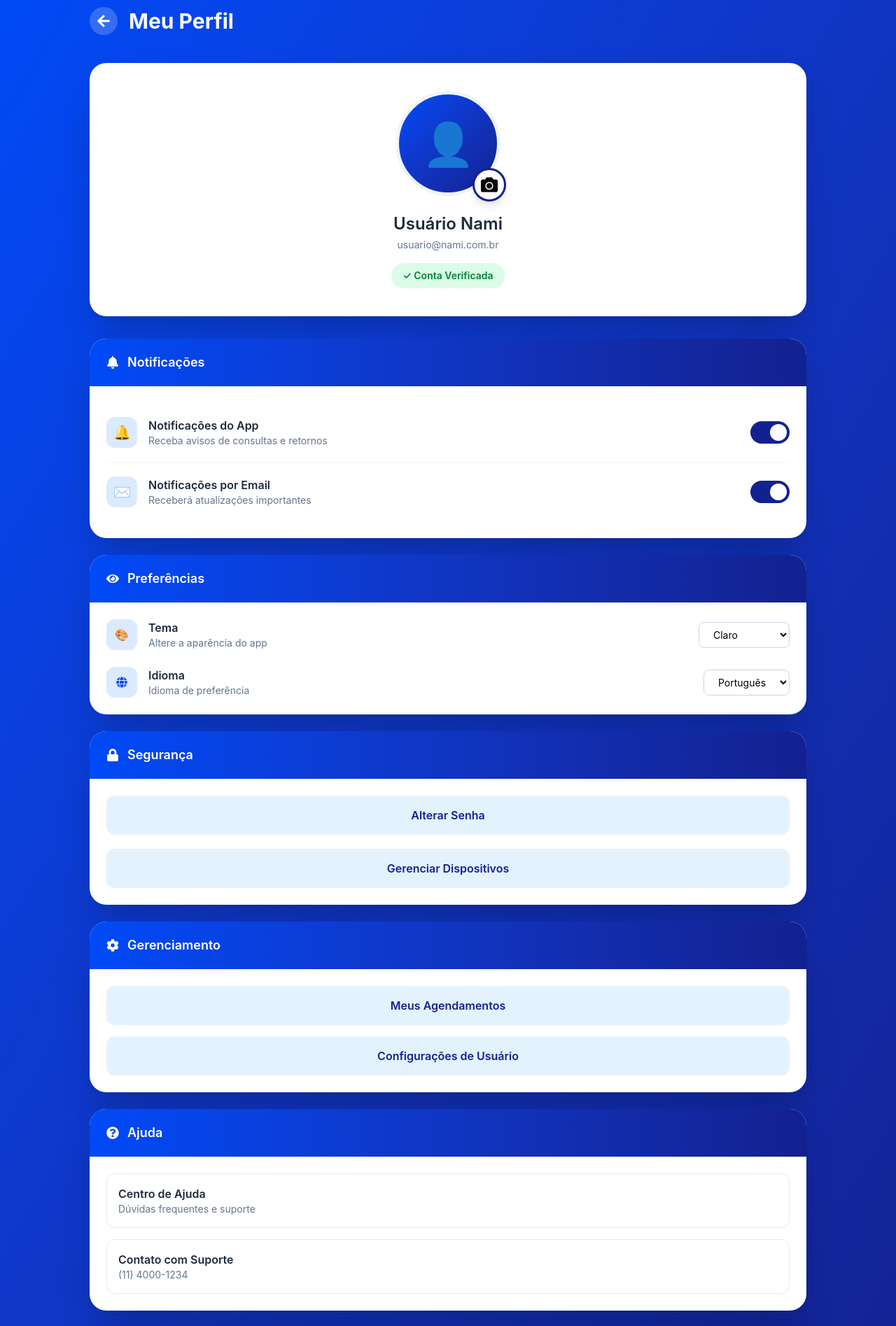
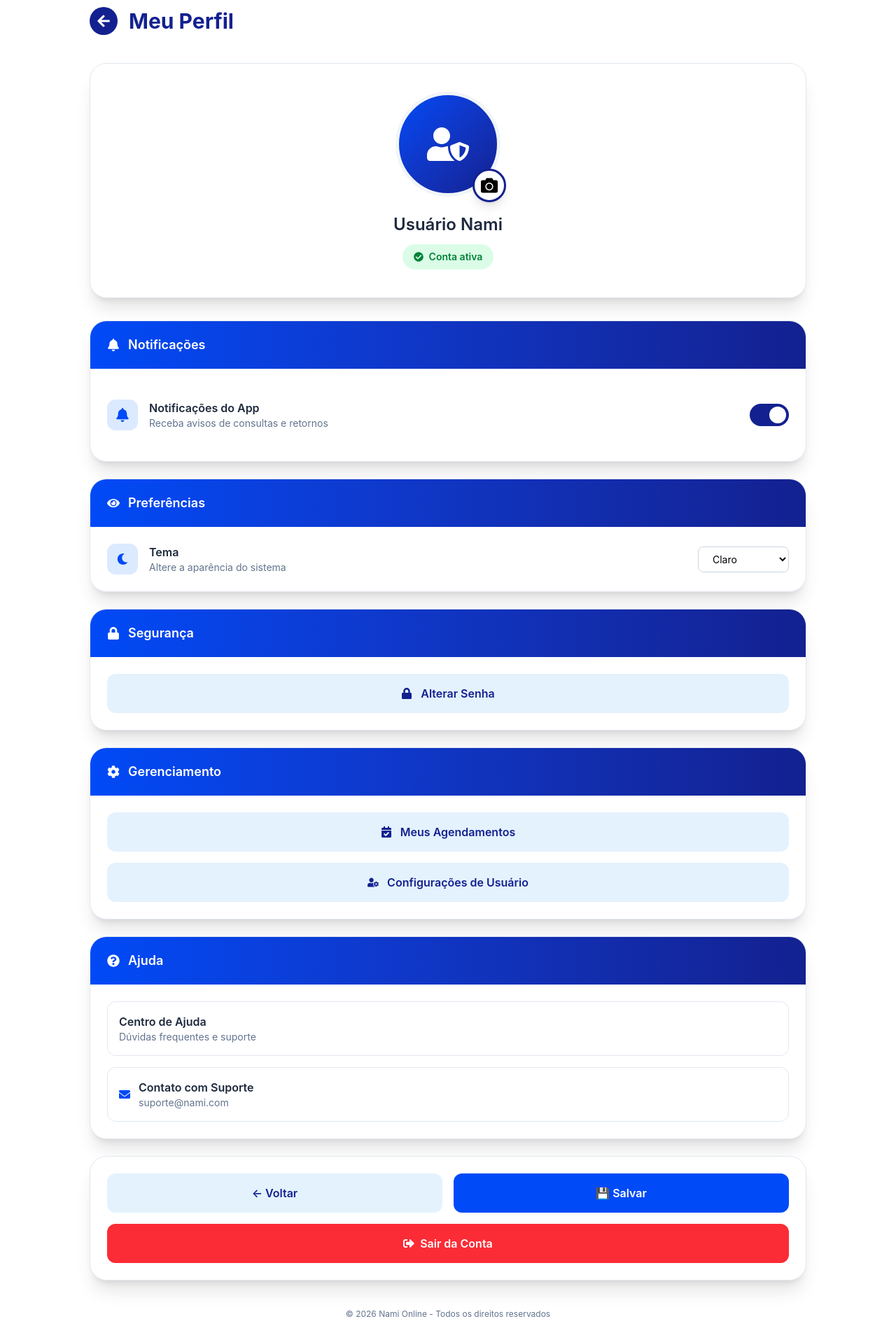
Before and after one commit to saamueldev/NamiOnline, a React (Vite) app in the folder NamiOnline/: page /perfil in a window 1280 px wide. Shown: the part 120-2015 px from the top of the page at 70% size. Built offline with nearby package versions, Linux system fonts and the light colour scheme.

Commit message:
telas que faltaram e adaptadas para tailwind e remoção de cada função dificil

```diff
--- a/NamiOnline/src/App.jsx
+++ b/NamiOnline/src/App.jsx
@@ -21,6 +21,7 @@ import TelaAgendarRetorno from './pages/user/TelaAgendarRetorno';
 import ExamesPaciente from './pages/user/Exames';
 import AgendarExamePaciente from './pages/user/AgendarExame';
 import ModalSolicitacaoSucesso from './pages/user/ModalSolicitacaoSucesso';
+import TelaNotificacoes from "./pages/user/TelaNotificacoes";
 
 // --- COMPONENTES do ADMINISTRADOR (ADM) ---
 import TelaInicialAdmin from './pages/adm/TelaInicialAdmin';
@@ -34,6 +35,7 @@ import TelaNoticiasAdmin from './pages/adm/TelaNoticiasAdmin';
 import TelaEventosAdmin from './pages/adm/TelaEventosAdmin';
 import AprovarGuia from './pages/adm/AprovarGuia';
 import ConsultaDia from "./pages/adm/AdminConsultaDia"
+import CentralAjuda from './pages/user/CentralAjuda'
 
 function App() {
   const tipoUsuario = "user"; // ou "admin"
@@ -55,6 +57,9 @@ function App() {
           <Route path="/home" element={<TelaInicial />} />
           <Route path="/perfil" element={<TelaPerfil />} />
           <Route path="/perfil/configuracoes" element={<TelaConfiguracaoUsuario />} />
+          <Route path="/notificacoes" element={<TelaNotificacoes />} />
+          <Route path="/central-ajuda" element={<CentralAjuda />} />
+
 
           {/* Consultas e Retornos */}
           <Route path="/meus-agendamentos" element={<TelaAgendamentos />} />
--- a/NamiOnline/src/components/BarraNavegacao.jsx
+++ b/NamiOnline/src/components/BarraNavegacao.jsx
@@ -23,7 +23,11 @@ const BarraNavegacao = ({ tipoUsuario = "user" }) => {
   };
 
   const handleNotificacaoClick = () => {
-    navigate("/notificacoes");
+    if (tipoUsuario === "admin") {
+      navigate("/admin/notificacoes");
+    } else {
+      navigate("/notificacoes");
+    }
   };
 
   const handleBusca = (e) => {
--- /dev/null
+++ b/NamiOnline/src/pages/user/CentralAjuda.jsx
@@ -0,0 +1,85 @@
+import { useNavigate } from 'react-router-dom'
+import {
+  FaArrowLeft,
+  FaQuestionCircle
+} from 'react-icons/fa'
+
+export default function CentralAjuda() {
+  const navigate = useNavigate()
+
+  const perguntas = [
+    {
+      pergunta: 'Como agendar uma consulta?',
+      resposta:
+        'Vá até a tela inicial e clique em "Agendar Consulta".',
+    },
+    {
+      pergunta: 'Como visualizar meus exames?',
+      resposta:
+        'Acesse a aba de exames no menu principal.',
+    },
+    {
+      pergunta: 'Como alterar minha senha?',
+      resposta:
+        'Entre na seção Segurança dentro do perfil.',
+    },
+    {
+      pergunta: 'Como cancelar um agendamento?',
+      resposta:
+        'Abra "Meus Agendamentos" e clique em cancelar.',
+    },
+    {
+      pergunta: 'Como falar com o suporte?',
+      resposta:
+        'Envie um email para suporte@nami.com.',
+    },
+  ]
+
+  return (
+    <div className="min-h-screen bg-[#f5f7ff] px-5 py-10">
+
+      <div className="mx-auto max-w-4xl">
+
+        {/* HEADER */}
+        <div className="mb-8 flex items-center gap-4">
+
+          <button
+            onClick={() => navigate('/perfil')}
+            className="flex h-10 w-10 items-center justify-center rounded-full bg-[#132190] text-white transition hover:bg-[#004AF7]"
+          >
+            <FaArrowLeft />
+          </button>
+
+          <h1 className="text-3xl font-bold text-[#132190]">
+            Central de Ajuda
+          </h1>
+        </div>
+
+        {/* LISTA */}
+        <div className="space-y-5">
+
+          {perguntas.map((item, index) => (
+            <div
+              key={index}
+              className="rounded-2xl bg-white p-6 shadow-lg"
+            >
+              <div className="mb-3 flex items-center gap-3 text-[#132190]">
+                <FaQuestionCircle />
+
+                <h2 className="text-lg font-semibold">
+                  {item.pergunta}
+                </h2>
+              </div>
+
+              <p className="text-slate-600">
+                {item.resposta}
+              </p>
+            </div>
+          ))}
+
+        </div>
+
+      </div>
+    </div>
+  )
+}
--- /dev/null
+++ b/NamiOnline/src/pages/user/TelaNotificacoes.jsx
@@ -0,0 +1,87 @@
+import { useNavigate } from "react-router-dom";
+import {
+  FaBell,
+  FaArrowLeft,
+  FaCalendarCheck,
+  FaCheckCircle,
+} from "react-icons/fa";
+
+export default function TelaNotificacoes() {
+  const navigate = useNavigate();
+
+  return (
+    <div className="min-h-screen bg-[#f4f8ff] p-8">
+
+      {/* HEADER */}
+      <div className="mb-8 flex items-center gap-4">
+        <button
+          onClick={() => navigate(-1)}
+          className="flex h-11 w-11 items-center justify-center rounded-full bg-[#132190] text-white transition hover:bg-[#004AF7]"
+        >
+          <FaArrowLeft />
+        </button>
+
+        <h1 className="flex items-center gap-3 text-3xl font-bold text-[#132190]">
+          <FaBell />
+          Notificações
+        </h1>
+      </div>
+
+      {/* CARD */}
+      <div className="mx-auto max-w-2xl rounded-3xl bg-white p-8 shadow-[0_10px_30px_rgba(0,0,0,0.1)]">
+
+        <div className="mb-6 flex items-start gap-5 rounded-2xl border border-blue-100 bg-blue-50 p-5">
+
+          <div className="rounded-full bg-[#004AF7] p-4 text-white">
+            <FaCalendarCheck className="text-2xl" />
+          </div>
+
+          <div className="flex-1">
+            <h2 className="mb-2 text-xl font-semibold text-[#132190]">
+              Consulta Confirmada
+            </h2>
+
+            <p className="mb-4 text-gray-600">
+              Sua consulta com <strong>Dr. João Silva</strong> foi
+              agendada para <strong>15 de Maio às 09:30</strong>.
+            </p>
+
+            <div className="flex items-center gap-2 rounded-xl bg-green-100 px-4 py-3 text-green-700">
+              <FaCheckCircle />
+              Chegue 15 minutos antes da consulta.
+            </div>
+          </div>
+        </div>
+
+        {/* OUTRA NOTIFICAÇÃO */}
+        <div className="flex items-start gap-5 rounded-2xl border border-slate-200 bg-slate-50 p-5">
+
+          <div className="rounded-full bg-[#132190] p-4 text-white">
+            <FaBell className="text-2xl" />
+          </div>
+
+          <div>
+            <h2 className="mb-2 text-xl font-semibold text-[#132190]">
+              Campanha de Vacinação
+            </h2>
+
+            <p className="text-gray-600">
+              A campanha de vacinação contra gripe já está disponível
+              no hospital NAMI.
+            </p>
+          </div>
+        </div>
+
+        {/* BOTÃO */}
+        <div className="mt-8 flex justify-center">
+          <button
+            onClick={() => navigate("/home")}
+            className="rounded-2xl bg-gradient-to-r from-[#004AF7] to-[#132190] px-8 py-4 text-lg font-semibold text-white shadow-lg transition hover:scale-105"
+          >
+            Voltar para Home
+          </button>
+        </div>
+      </div>
+    </div>
+  );
+}
--- a/NamiOnline/src/pages/user/TelaPerfil.jsx
+++ b/NamiOnline/src/pages/user/TelaPerfil.jsx
@@ -5,11 +5,16 @@ import {
   FaBell,
   FaLock,
   FaEye,
-  FaGlobe,
   FaQuestionCircle,
   FaSignOutAlt,
   FaCamera,
-  FaCog
+  FaCog,
+  FaUserShield,
+  FaEnvelope,
+  FaMoon,
+  FaCalendarCheck,
+  FaUserCog,
+  FaCheckCircle
 } from 'react-icons/fa'
 
 import { AuthContext } from '../../context/AuthContext'
@@ -18,11 +23,9 @@ export default function TelaPerfil() {
   const navigate = useNavigate()
   const { user, logout, isAdmin } = useContext(AuthContext)
 
-  const [avatar] = useState(user?.avatar || '👤')
+  const [avatar] = useState(user?.avatar || null)
   const [notificacoes, setNotificacoes] = useState(true)
-  const [emailNotif, setEmailNotif] = useState(true)
   const [tema, setTema] = useState('claro')
-  const [idioma, setIdioma] = useState('pt-BR')
 
   const handleAvatarChange = (e) => {
     const file = e.target.files[0]
@@ -44,7 +47,7 @@ export default function TelaPerfil() {
   }
 
   return (
-    <div className="min-h-screen bg-gradient-to-br from-[#004AF7] to-[#132190] px-5 py-10 font-sans">
+    <div className="min-h-screen bg-white px-5 py-10 font-sans">
 
       <div className="mx-auto max-w-5xl">
 
@@ -53,23 +56,31 @@ export default function TelaPerfil() {
 
           <button
             onClick={() => navigate('/home')}
-            className="flex h-10 w-10 items-center justify-center rounded-full bg-white/20 text-xl text-white transition hover:-translate-x-1 hover:bg-white/30"
+            className="flex h-10 w-10 items-center justify-center rounded-full bg-[#132190] text-xl text-white transition hover:-translate-x-1 hover:bg-[#004AF7]"
           >
             <FaArrowLeft />
           </button>
 
-          <h1 className="text-3xl font-bold text-white">
+          <h1 className="text-3xl font-bold text-[#132190]">
             Meu Perfil
           </h1>
         </div>
 
         {/* AVATAR */}
-        <div className="mb-8 rounded-[24px] bg-white p-10 text-center shadow-2xl">
+        <div className="mb-8 rounded-[24px] border border-slate-200 bg-white p-10 text-center shadow-xl">
 
           <div className="relative mb-6 inline-block">
 
             <div className="flex h-[150px] w-[150px] items-center justify-center rounded-full border-[5px] border-slate-100 bg-gradient-to-br from-[#004AF7] to-[#132190] text-6xl text-white">
-              {avatar}
+              {avatar ? (
+                <img
+                  src={avatar}
+                  alt="Avatar"
+                  className="h-full w-full rounded-full object-cover"
+                />
+              ) : (
+                <FaUserShield />
+              )}
             </div>
 
             <label className="absolute -bottom-2 -right-2 flex h-12 w-12 cursor-pointer items-center justify-center rounded-full border-[3px] border-[#132190] bg-white text-2xl shadow-lg transition hover:scale-110 hover:bg-[#132190] hover:text-white">
@@ -85,16 +96,13 @@ export default function TelaPerfil() {
           </div>
 
           <div>
-            <h2 className="mb-1 text-2xl font-semibold text-slate-800">
+            <h2 className="mb-3 text-2xl font-semibold text-slate-800">
               {user?.nome || 'Usuário Nami'}
             </h2>
 
-            <p className="mb-4 text-sm text-slate-500">
-              {user?.email || 'usuario@nami.com.br'}
-            </p>
-
-            <div className="inline-block rounded-full bg-green-100 px-4 py-2 text-sm font-semibold text-green-700">
-              {isAdmin() ? '👨‍💼 Administrador' : '✓ Conta Verificada'}
+            <div className="inline-flex items-center gap-2 rounded-full bg-green-100 px-4 py-2 text-sm font-semibold text-green-700">
+              <FaCheckCircle />
+              {isAdmin() ? 'Administrador' : 'Conta ativa'}
             </div>
           </div>
         </div>
@@ -103,7 +111,7 @@ export default function TelaPerfil() {
         <div className="grid gap-6">
 
           {/* NOTIFICAÇÕES */}
-          <div className="overflow-hidden rounded-[24px] bg-white shadow-2xl">
+          <div className="overflow-hidden rounded-[24px] bg-white shadow-xl border border-slate-200">
 
             <div className="flex items-center gap-3 bg-gradient-to-r from-[#004AF7] to-[#132190] px-6 py-5 text-lg font-semibold text-white">
               <FaBell />
@@ -112,12 +120,11 @@ export default function TelaPerfil() {
 
             <div className="p-6">
 
-              {/* OPTION */}
-              <div className="flex flex-col justify-between gap-4 border-b border-slate-100 py-5 md:flex-row md:items-center">
+              <div className="flex flex-col justify-between gap-4 py-5 md:flex-row md:items-center">
 
                 <div className="flex items-center gap-4">
                   <div className="flex h-11 w-11 items-center justify-center rounded-xl bg-blue-100 text-xl text-[#004AF7]">
-                    🔔
+                    <FaBell />
                   </div>
 
                   <div>
@@ -145,57 +152,24 @@ export default function TelaPerfil() {
                 </button>
               </div>
 
-              {/* OPTION */}
-              <div className="flex flex-col justify-between gap-4 py-5 md:flex-row md:items-center">
-
-                <div className="flex items-center gap-4">
-                  <div className="flex h-11 w-11 items-center justify-center rounded-xl bg-blue-100 text-xl text-[#004AF7]">
-                    ✉️
-                  </div>
-
-                  <div>
-                    <h3 className="font-semibold text-slate-800">
-                      Notificações por Email
-                    </h3>
-
-                    <p className="text-sm text-slate-500">
-                      Receberá atualizações importantes
-                    </p>
-                  </div>
-                </div>
-
-                <button
-                  onClick={() => setEmailNotif(!emailNotif)}
-                  className={`relative h-8 w-14 rounded-full transition ${
-                    emailNotif ? 'bg-[#132190]' : 'bg-slate-300'
-                  }`}
-                >
-                  <span
-                    className={`absolute top-1 h-6 w-6 rounded-full bg-white transition ${
-                      emailNotif ? 'left-7' : 'left-1'
-                    }`}
-                  />
-                </button>
-              </div>
-
             </div>
           </div>
 
           {/* PREFERÊNCIAS */}
-          <div className="overflow-hidden rounded-[24px] bg-white shadow-2xl">
+          <div className="overflow-hidden rounded-[24px] bg-white shadow-xl border border-slate-200">
 
             <div className="flex items-center gap-3 bg-gradient-to-r from-[#004AF7] to-[#132190] px-6 py-5 text-lg font-semibold text-white">
               <FaEye />
               Preferências
             </div>
 
-            <div className="p-6 space-y-6">
+            <div className="p-6">
 
               <div className="flex flex-col justify-between gap-4 md:flex-row md:items-center">
 
                 <div className="flex items-center gap-4">
                   <div className="flex h-11 w-11 items-center justify-center rounded-xl bg-blue-100 text-[#004AF7]">
-                    🎨
+                    <FaMoon />
                   </div>
 
                   <div>
@@ -204,7 +178,7 @@ export default function TelaPerfil() {
                     </h3>
 
                     <p className="text-sm text-slate-500">
-                      Altere a aparência do app
+                      Altere a aparência do sistema
                     </p>
                   </div>
                 </div>
@@ -220,40 +194,11 @@ export default function TelaPerfil() {
                 </select>
               </div>
 
-              <div className="flex flex-col justify-between gap-4 md:flex-row md:items-center">
-
-                <div className="flex items-center gap-4">
-                  <div className="flex h-11 w-11 items-center justify-center rounded-xl bg-blue-100 text-[#004AF7]">
-                    <FaGlobe />
-                  </div>
-
-                  <div>
-                    <h3 className="font-semibold text-slate-800">
-                      Idioma
-                    </h3>
-
-                    <p className="text-sm text-slate-500">
-                      Idioma de preferência
-                    </p>
-                  </div>
-                </div>
-
-                <select
-                  value={idioma}
-                  onChange={(e) => setIdioma(e.target.value)}
-                  className="rounded-lg border border-slate-300 px-4 py-2 text-sm outline-none transition focus:border-[#132190] focus:ring-4 focus:ring-blue-100"
-                >
-                  <option value="pt-BR">Português</option>
-                  <option value="en-US">English</option>
-                  <option value="es-ES">Español</option>
-                </select>
-              </div>
-
             </div>
           </div>
 
           {/* SEGURANÇA */}
-          <div className="overflow-hidden rounded-[24px] bg-white shadow-2xl">
+          <div className="overflow-hidden rounded-[24px] bg-white shadow-xl border border-slate-200">
 
             <div className="flex items-center gap-3 bg-gradient-to-r from-[#004AF7] to-[#132190] px-6 py-5 text-lg font-semibold text-white">
               <FaLock />
@@ -262,19 +207,16 @@ export default function TelaPerfil() {
 
             <div className="p-6 space-y-5">
 
-              <button className="w-full rounded-xl bg-[#E4F2FE] px-5 py-4 font-semibold text-[#132190] transition hover:-translate-y-1 hover:bg-[#87B7FE] hover:text-white">
+              <button className="w-full rounded-xl bg-[#E4F2FE] px-5 py-4 font-semibold text-[#132190] transition hover:-translate-y-1 hover:bg-[#87B7FE] hover:text-white flex items-center justify-center gap-3">
+                <FaLock />
                 Alterar Senha
-              </button>
-
-              <button className="w-full rounded-xl bg-[#E4F2FE] px-5 py-4 font-semibold text-[#132190] transition hover:-translate-y-1 hover:bg-[#87B7FE] hover:text-white">
-                Gerenciar Dispositivos
               </button>
 
             </div>
           </div>
 
           {/* GERENCIAMENTO */}
-          <div className="overflow-hidden rounded-[24px] bg-white shadow-2xl">
+          <div className="overflow-hidden rounded-[24px] bg-white shadow-xl border border-slate-200">
 
             <div className="flex items-center gap-3 bg-gradient-to-r from-[#004AF7] to-[#132190] px-6 py-5 text-lg font-semibold text-white">
               <FaCog />
@@ -285,31 +227,25 @@ export default function TelaPerfil() {
 
               <button
                 onClick={() => navigate('/meus-agendamentos')}
-                className="rounded-xl bg-[#E4F2FE] px-5 py-4 font-semibold text-[#132190] transition hover:bg-[#87B7FE] hover:text-white"
+                className="flex items-center justify-center gap-3 rounded-xl bg-[#E4F2FE] px-5 py-4 font-semibold text-[#132190] transition hover:bg-[#87B7FE] hover:text-white"
               >
+                <FaCalendarCheck />
                 Meus Agendamentos
               </button>
 
               <button
                 onClick={() => navigate('/perfil/configuracoes')}
-                className="rounded-xl bg-[#E4F2FE] px-5 py-4 font-semibold text-[#132190] transition hover:bg-[#87B7FE] hover:text-white"
+                className="flex items-center justify-center gap-3 rounded-xl bg-[#E4F2FE] px-5 py-4 font-semibold text-[#132190] transition hover:bg-[#87B7FE] hover:text-white"
               >
+                <FaUserCog />
                 Configurações de Usuário
               </button>
 
-              {isAdmin() && (
-                <button
-                  onClick={() => navigate('/notificacoes-admin')}
-                  className="rounded-xl bg-[#E4F2FE] px-5 py-4 font-semibold text-[#132190] transition hover:bg-[#87B7FE] hover:text-white"
-                >
-                  Notificações Admin
-                </button>
-              )}
             </div>
           </div>
 
           {/* AJUDA */}
-          <div className="overflow-hidden rounded-[24px] bg-white shadow-2xl">
+          <div className="overflow-hidden rounded-[24px] bg-white shadow-xl border border-slate-200">
 
             <div className="flex items-center gap-3 bg-gradient-to-r from-[#004AF7] to-[#132190] px-6 py-5 text-lg font-semibold text-white">
               <FaQuestionCircle />
@@ -318,7 +254,10 @@ export default function TelaPerfil() {
 
             <div className="p-6 space-y-4">
 
-              <div className="rounded-xl border border-slate-200 p-4">
+            <button
+              onClick={() => navigate('/central-ajuda')}
+              className="w-full rounded-xl border border-slate-200 p-4 text-left transition hover:bg-[#E4F2FE]"
+              >
               <h3 className="font-semibold text-slate-800">
               Centro de Ajuda
               </h3>
@@ -326,23 +265,27 @@ export default function TelaPerfil() {
               <p className="text-sm text-slate-500">
               Dúvidas frequentes e suporte
                   </p>
-              </div>
+            </button>
 
-              <div className="rounded-xl border border-slate-200 p-4">
+              <div className="rounded-xl border border-slate-200 p-4 flex items-center gap-3">
+                <FaEnvelope className="text-[#004AF7]" />
+
+                <div>
                   <h3 className="font-semibold text-slate-800">
                     Contato com Suporte
                   </h3>
 
                   <p className="text-sm text-slate-500">
-                  (11) 4000-1234
+                    suporte@nami.com
                   </p>
+                </div>
               </div>
 
             </div>
           </div>
 
           {/* ACTIONS */}
-          <div className="rounded-[24px] bg-white p-6 shadow-2xl">
+          <div className="rounded-[24px] bg-white p-6 shadow-xl border border-slate-200">
 
             <div className="grid gap-4 md:grid-cols-2">
 
@@ -353,7 +296,7 @@ export default function TelaPerfil() {
                 ← Voltar
               </button>
 
-              <button className="rounded-xl bg-[#E4F2FE] px-5 py-4 font-semibold text-[#132190] transition hover:bg-[#87B7FE] hover:text-white">
+              <button className="rounded-xl bg-[#004AF7] px-5 py-4 font-semibold text-white transition hover:bg-[#132190]">
                 💾 Salvar
               </button>
 
@@ -371,7 +314,7 @@ export default function TelaPerfil() {
         </div>
 
         {/* FOOTER */}
-        <div className="mt-10 text-center text-xs text-white">
+        <div className="mt-10 text-center text-xs text-slate-500">
           © 2026 Nami Online - Todos os direitos reservados
         </div>
 
```
Lines whose indentation alone changed are shown as unchanged.
